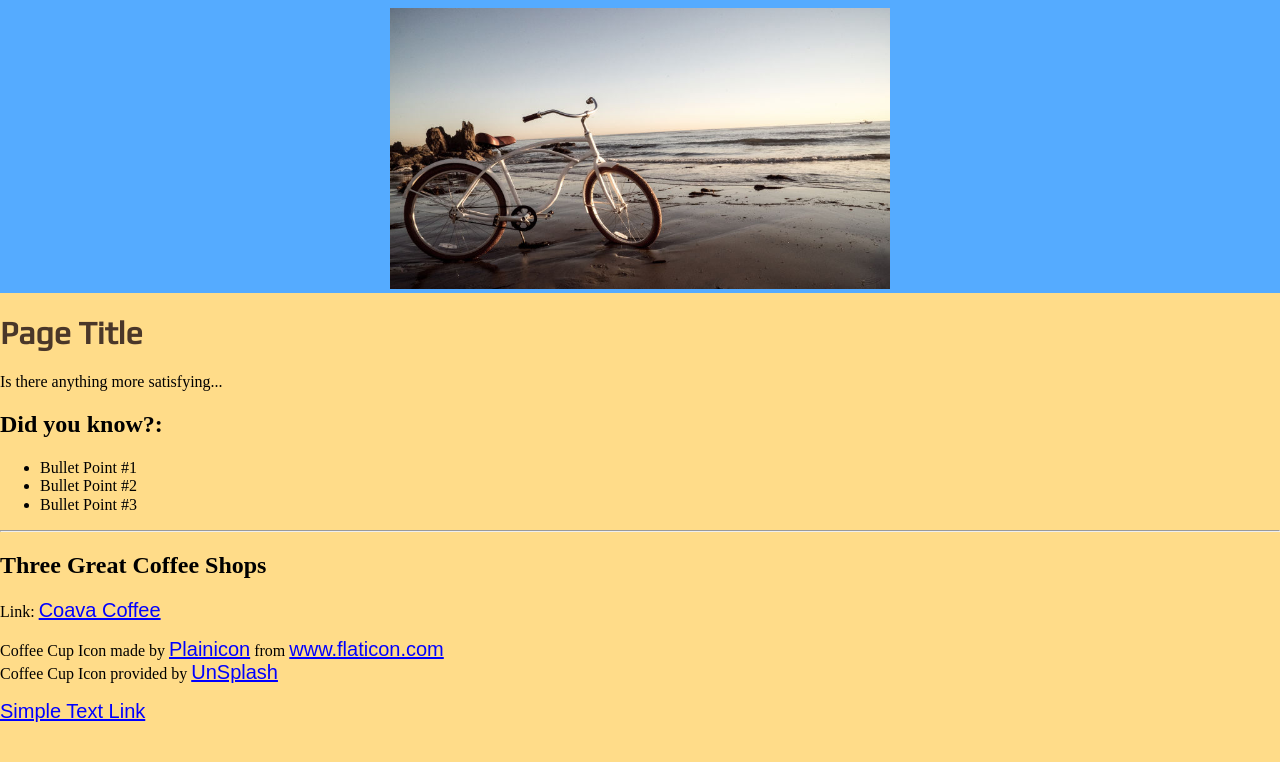
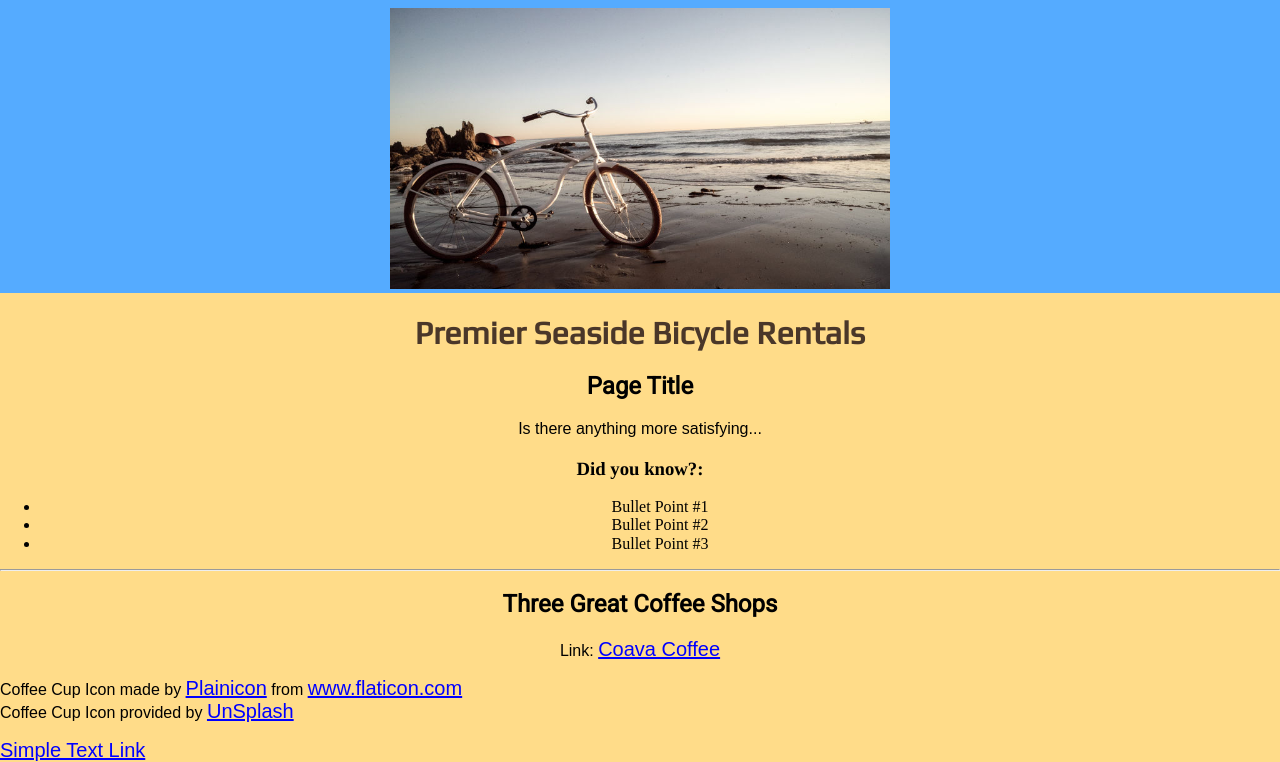
Before and after one commit to 987smithw/wheels-master, a plain HTML site: page index.html in a window 1280 px wide. Shown: the part 72-834 px from the top of the page. Before the commit the page ends 800 px from the top, so only its background shows below. Drawn offline with nearby package versions, Linux system fonts and the light colour scheme.

Commit message:
Set up changes
Added site resources

```diff
--- a/index.html
+++ b/index.html
@@ -3,6 +3,7 @@
 <!-- head -->
 <head>
   <link href="https://fonts.googleapis.com/css?family=Play" rel="stylesheet">
+  <link href="https://fonts.googleapis.com/css?family=Roboto" rel="stylesheet">
   <meta charset="utf-8" />
   <meta name="description" content="bicycle rental by the sea shore beach cruisers tandem" />
   <title>Sea Sprocket Bicycle Rentals by the Sea seasprocket.com</title>
@@ -25,16 +26,26 @@
       <img src="images/bike-beach.jpg" width="500" alt="Beach cruiser parked on the beach at the waters edge.">
 
   </header>
-<!--this is all sample html-->
+    <!-- main  -->
+    <main>
+      <h1>Premier Seaside Bicycle Rentals</h1>
+
+
+<!--this is all sample html
+nav container
+footer
+main
+article
+section-->
 
 <!-- Make sure your image is saved locally -->
 
-<h1>Page Title</h1>
+<h2>Page Title</h2>
 
 
 <p>Is there anything more satisfying...</p>
 
-<h2>Did you know?:</h2>
+<h3>Did you know?:</h3>
 
 
 <ul>
@@ -49,6 +60,7 @@
 
 <p>Link: <a href="http://coavacoffee.com/">Coava Coffee</a></p>
 
+</main>
 
 <p>Coffee Cup Icon made by <a href="http://www.flaticon.com/authors/plainicon" target="_blank">Plainicon</a> from <a href="http://www.flaticon.com/" target="_blank">www.flaticon.com</a><br>
 Coffee Cup Icon provided by <a href="https://unsplash.com/" target="_blank">UnSplash</a></p>
--- a/style.css
+++ b/style.css
@@ -1,5 +1,5 @@
 a {
-  font-family: Arial, sans-serif;
+  font-family: 'Arial', sans-serif;
   font-size: 20px;
 }
 a:link    { color: blue;  }
@@ -18,3 +18,15 @@ h1 {
 body {
   background-color: #ffdc89;
 }
+main {
+  text-align: center;
+}
+h2 {
+  font-family: 'roboto', sans-serif;
+}
+h3{
+  font-family: 'times', serif;
+}
+p {
+  font-family: 'arial', serif;
+}
```
Also changed, not shown: images/bike+columbias+vintage+image+GraphicsFairy6.jpg (added), images/palm-tree-clip-art-black-and-white-Palm-Tree-clip-art-17.jpg (added).
